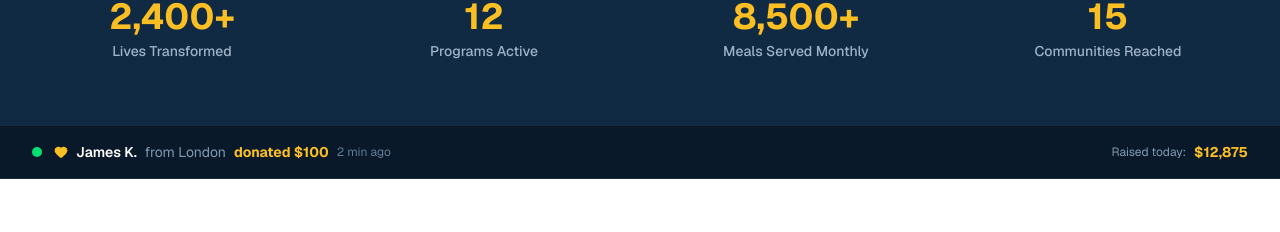
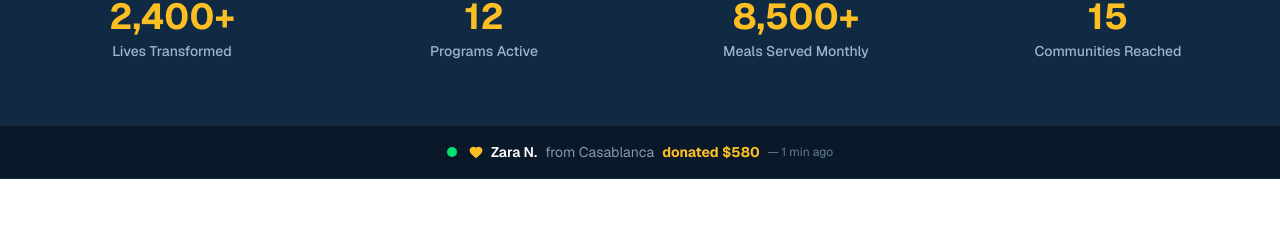
Before and after one commit to xsugax/Golden-Heart-Orpahanage, a Next.js app: page / in a window 1280 px wide. Shown: the part 1102-1334 px from the top of the page. Built offline with nearby package versions, Linux system fonts and the light colour scheme.

Commit message:
Live ticker: remove total, endless non-repeating donors, bigger amounts (-)

```diff
--- a/src/components/home/LiveDonationTicker.tsx
+++ b/src/components/home/LiveDonationTicker.tsx
@@ -1,47 +1,103 @@
 "use client";
 
-import { useState, useEffect, useCallback } from "react";
+import { useState, useEffect, useRef, useCallback } from "react";
 import { motion, AnimatePresence } from "framer-motion";
 import { Heart } from "lucide-react";
 
-const donors = [
-  { name: "Sarah M.", location: "New York", amount: 50 },
-  { name: "James K.", location: "London", amount: 100 },
-  { name: "Anonymous", location: "Cape Town", amount: 25 },
-  { name: "Emily R.", location: "Toronto", amount: 250 },
-  { name: "Thandi N.", location: "Johannesburg", amount: 10 },
-  { name: "Michael B.", location: "Sydney", amount: 500 },
-  { name: "Priya S.", location: "Mumbai", amount: 15 },
-  { name: "Carlos D.", location: "São Paulo", amount: 75 },
-  { name: "Aisha O.", location: "Lagos", amount: 50 },
-  { name: "David W.", location: "Berlin", amount: 200 },
-  { name: "Anonymous", location: "Tokyo", amount: 1000 },
-  { name: "Grace L.", location: "Nairobi", amount: 30 },
-  { name: "Sophie T.", location: "Paris", amount: 100 },
-  { name: "Anonymous", location: "Dubai", amount: 500 },
-  { name: "Maria G.", location: "Mexico City", amount: 20 },
+/* ── Large donor pool: first names, cities, amounts ── */
+const firstNames = [
+  "Sarah","James","Emily","Michael","Priya","Carlos","Aisha","David","Grace",
+  "Sophie","Maria","Chen","Fatima","Robert","Nadia","Oliver","Amara","Patrick",
+  "Yuki","Hassan","Elena","Marcus","Zara","Benjamin","Ingrid","Kwame","Chiara",
+  "Mohammad","Anya","Lucas","Nkechi","Erik","Lakshmi","Thomas","Aiko","Samuel",
+  "Isabella","Dmitri","Lindiwe","François","Adaeze","Raj","Catalina","Henrik",
+  "Aaliyah","George","Mei","Abdul","Valentina","Oscar","Thandiwe","Pierre",
+  "Suki","Anderson","Folake","Johan","Rania","Diego","Yara","Kevin","Astrid",
+  "Kofi","Margot","Tariq","Simone","Brendan","Amina","Victor","Leila","Stefan",
+  "Chiamaka","Hugh","Sakura","Emeka","Celine","Rafael","Noor","Malcolm","Petra",
 ];
 
-const timeAgo = [
-  "just now",
-  "2 min ago",
-  "5 min ago",
-  "8 min ago",
-  "12 min ago",
-  "15 min ago",
-  "23 min ago",
-  "31 min ago",
-  "45 min ago",
-  "1 hr ago",
+const lastInits = [
+  "M.","K.","R.","B.","S.","D.","O.","W.","L.","T.","G.","C.","H.","N.",
+  "P.","A.","F.","V.","J.","Z.","E.","I.","Q.","Y.","U.","X.",
 ];
 
+const cities = [
+  "New York","London","Cape Town","Toronto","Johannesburg","Sydney","Mumbai",
+  "São Paulo","Lagos","Berlin","Tokyo","Nairobi","Paris","Dubai","Mexico City",
+  "Stockholm","Seoul","Singapore","Amsterdam","Zurich","Los Angeles","Chicago",
+  "Oslo","Milan","Accra","Riyadh","Auckland","Lisbon","Vienna","Brussels",
+  "Doha","Geneva","Boston","Seattle","San Francisco","Hong Kong","Taipei",
+  "Manila","Kuala Lumpur","Istanbul","Bangkok","Jakarta","Cairo","Bogotá",
+  "Lima","Buenos Aires","Abuja","Kigali","Addis Ababa","Dar es Salaam",
+  "Denver","Dallas","Atlanta","Miami","Edinburgh","Glasgow","Dublin",
+  "Copenhagen","Helsinki","Reykjavik","Prague","Warsaw","Budapest",
+  "Casablanca","Tunis","Maputo","Lusaka","Windhoek","Gaborone",
+];
+
+/* Weighted amount tiers — heavily skewed toward bigger gifts */
+const amountTiers = [
+  { min: 100, max: 250, weight: 20 },
+  { min: 250, max: 500, weight: 25 },
+  { min: 500, max: 1000, weight: 20 },
+  { min: 1000, max: 2500, weight: 15 },
+  { min: 2500, max: 5000, weight: 10 },
+  { min: 5000, max: 10000, weight: 5 },
+  { min: 10000, max: 25000, weight: 3 },
+  { min: 25000, max: 50000, weight: 1 },
+  { min: 50000, max: 100000, weight: 1 },
+];
+
+const timeLabels = [
+  "just now","1 min ago","2 min ago","3 min ago","5 min ago",
+  "7 min ago","10 min ago","14 min ago","18 min ago","22 min ago",
+];
+
+function pickRandom<T>(arr: T[]): T {
+  return arr[Math.floor(Math.random() * arr.length)];
+}
+
+function pickAmount(): number {
+  const totalWeight = amountTiers.reduce((s, t) => s + t.weight, 0);
+  let r = Math.random() * totalWeight;
+  for (const tier of amountTiers) {
+    r -= tier.weight;
+    if (r <= 0) {
+      const raw = tier.min + Math.random() * (tier.max - tier.min);
+      return Math.round(raw / 5) * 5; // round to nearest 5
+    }
+  }
+  return 250;
+}
+
+interface Donation {
+  id: number;
+  name: string;
+  city: string;
+  amount: number;
+  time: string;
+}
+
+function generateDonation(id: number, timeIdx: number): Donation {
+  const isAnon = Math.random() < 0.12;
+  return {
+    id,
+    name: isAnon ? "Anonymous" : `${pickRandom(firstNames)} ${pickRandom(lastInits)}`,
+    city: pickRandom(cities),
+    amount: pickAmount(),
+    time: timeLabels[Math.min(timeIdx, timeLabels.length - 1)],
+  };
+}
+
 export default function LiveDonationTicker() {
-  const [current, setCurrent] = useState(0);
-  const [totalToday, setTotalToday] = useState(12847);
+  const idRef = useRef(0);
+  const [donation, setDonation] = useState<Donation>(() =>
+    generateDonation(idRef.current++, 0)
+  );
 
   const advance = useCallback(() => {
-    setCurrent((prev) => (prev + 1) % donors.length);
-    setTotalToday((prev) => prev + Math.floor(Math.random() * 30) + 5);
+    const timeIdx = Math.floor(Math.random() * 4); // mostly recent
+    setDonation(generateDonation(idRef.current++, timeIdx));
   }, []);
 
   useEffect(() => {
@@ -49,15 +105,10 @@ export default function LiveDonationTicker() {
     return () => clearInterval(interval);
   }, [advance]);
 
-  const donor = donors[current];
-  const time = timeAgo[current % timeAgo.length];
-
   return (
     <section className="py-4 bg-navy-950 border-y border-navy-800/50 overflow-hidden">
       <div className="max-w-7xl mx-auto px-4 sm:px-6 lg:px-8">
-        <div className="flex flex-col sm:flex-row items-center justify-between gap-3">
-          {/* Live donation notification */}
-          <div className="flex items-center gap-3 min-w-0">
+        <div className="flex items-center justify-center gap-3">
           <span className="relative flex h-2.5 w-2.5 shrink-0">
             <span className="animate-ping absolute inline-flex h-full w-full rounded-full bg-green-400 opacity-75" />
             <span className="relative inline-flex rounded-full h-2.5 w-2.5 bg-green-400" />
@@ -65,7 +116,7 @@ export default function LiveDonationTicker() {
 
           <AnimatePresence mode="wait">
             <motion.div
-                key={current}
+              key={donation.id}
               initial={{ y: 20, opacity: 0 }}
               animate={{ y: 0, opacity: 1 }}
               exit={{ y: -20, opacity: 0 }}
@@ -73,28 +124,16 @@ export default function LiveDonationTicker() {
               className="flex items-center gap-2 text-sm"
             >
               <Heart className="w-3.5 h-3.5 text-amber-400 fill-amber-400 shrink-0" />
-                <span className="text-white font-semibold">{donor.name}</span>
-                <span className="text-navy-400">from {donor.location}</span>
+              <span className="text-white font-semibold">{donation.name}</span>
+              <span className="text-navy-400">from {donation.city}</span>
               <span className="text-amber-400 font-bold">
-                  donated ${donor.amount}
+                donated ${donation.amount.toLocaleString()}
               </span>
-                <span className="text-navy-500 text-xs">{time}</span>
+              <span className="text-navy-500 text-xs hidden sm:inline">
+                — {donation.time}
+              </span>
             </motion.div>
           </AnimatePresence>
-          </div>
-
-          {/* Running total */}
-          <div className="flex items-center gap-2 text-xs text-navy-400 shrink-0">
-            <span>Raised today:</span>
-            <motion.span
-              key={totalToday}
-              initial={{ scale: 1.1 }}
-              animate={{ scale: 1 }}
-              className="text-amber-400 font-bold text-sm"
-            >
-              ${totalToday.toLocaleString()}
-            </motion.span>
-          </div>
         </div>
       </div>
     </section>
```
Lines whose indentation alone changed are shown as unchanged.
